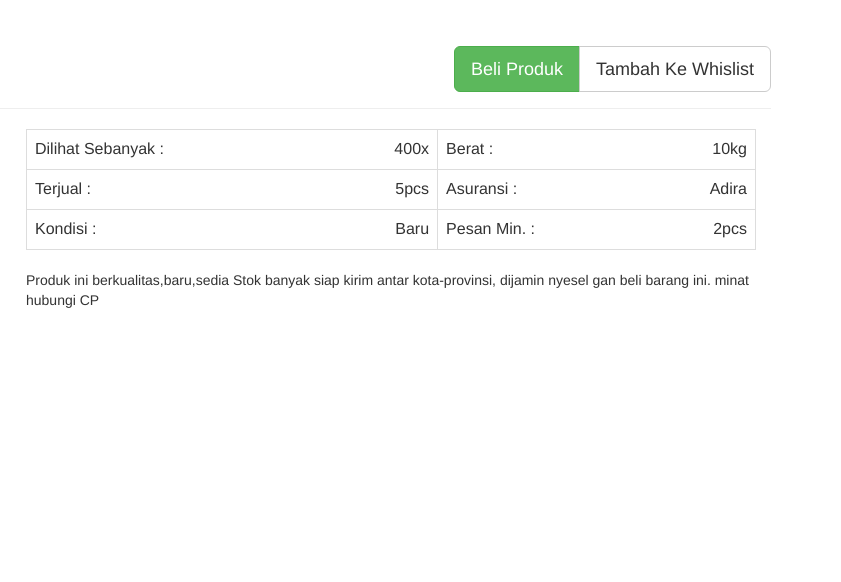
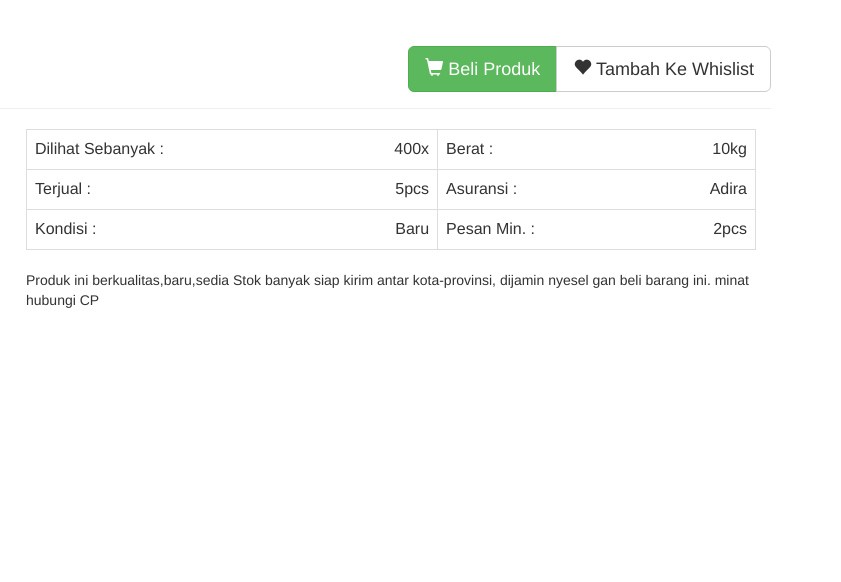
Before and after one commit to nvsant/Nvsant, a plain HTML site: page jualan/detail_produk.html in a window 1280 px wide. Shown: the full height of the page, 439-1280 px from the left. Drawn offline with nearby package versions, Linux system fonts and the light colour scheme.

Commit message:
Update detail_produk.html

```diff
--- a/jualan/detail_produk.html
+++ b/jualan/detail_produk.html
@@ -10,8 +10,8 @@
     <div class="container">
       <h3 class="text-primary">Batik Biru Pink Merah Hijau <br /><small>Transaksi Sukses Semua 100%</small>
         <div class="btn-group pull-right" role="group">
-          <button type="button" class="btn btn-lg btn-success">Beli Produk</button>
-          <button type="button" class="btn btn-lg btn-default">Tambah Ke Whislist</button>
+          <button type="button" class="btn btn-lg btn-success"><span class ="glyphicon glyphicon-shopping-cart"></span> Beli Produk</button>
+          <button type="button" class="btn btn-lg btn-default"><span class="glyphicon glyphicon-heart"></span> Tambah Ke Whislist</button>
         </div> <!--btn-group-->
         <br></br>
       </h3>
```
